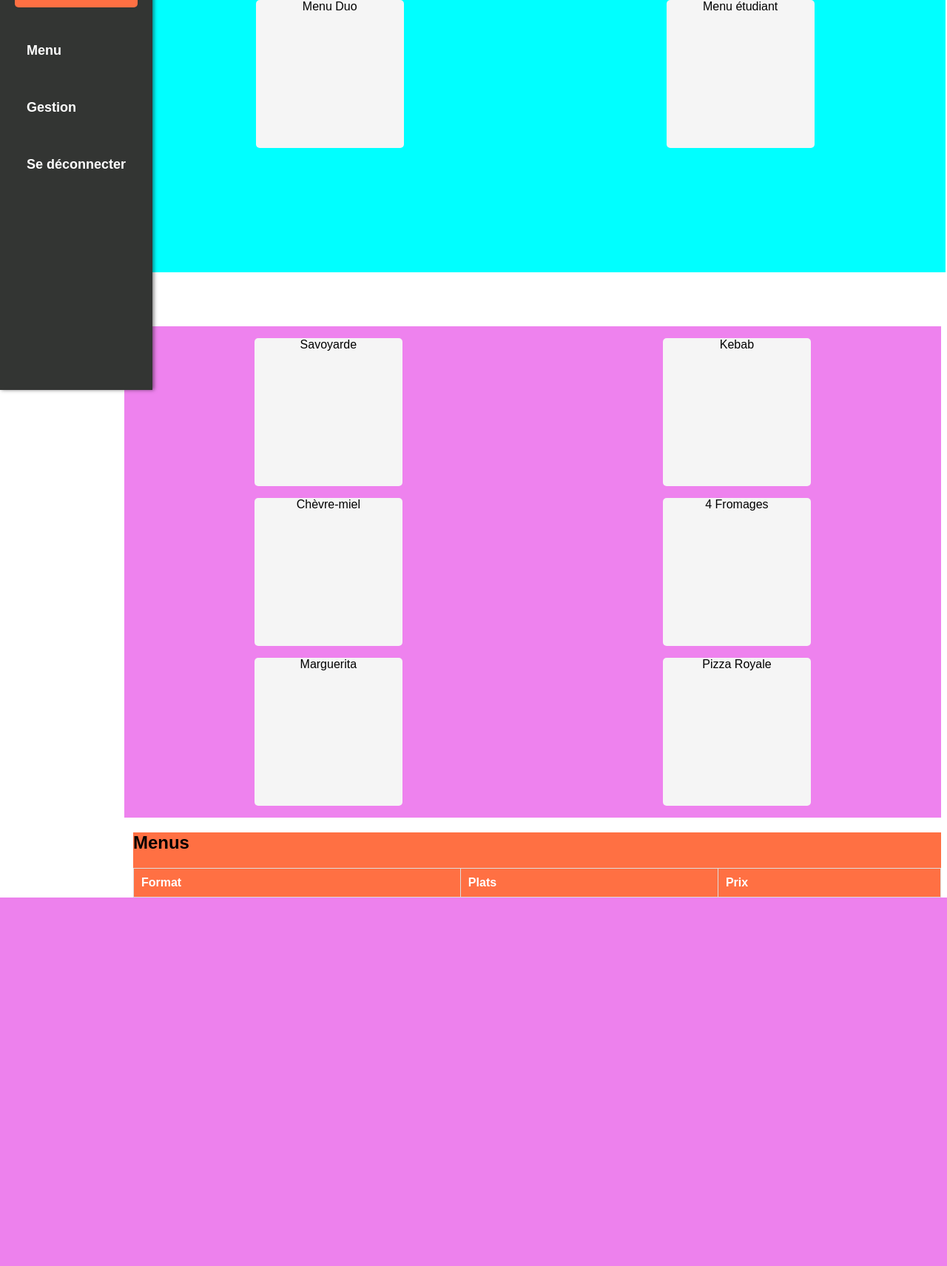
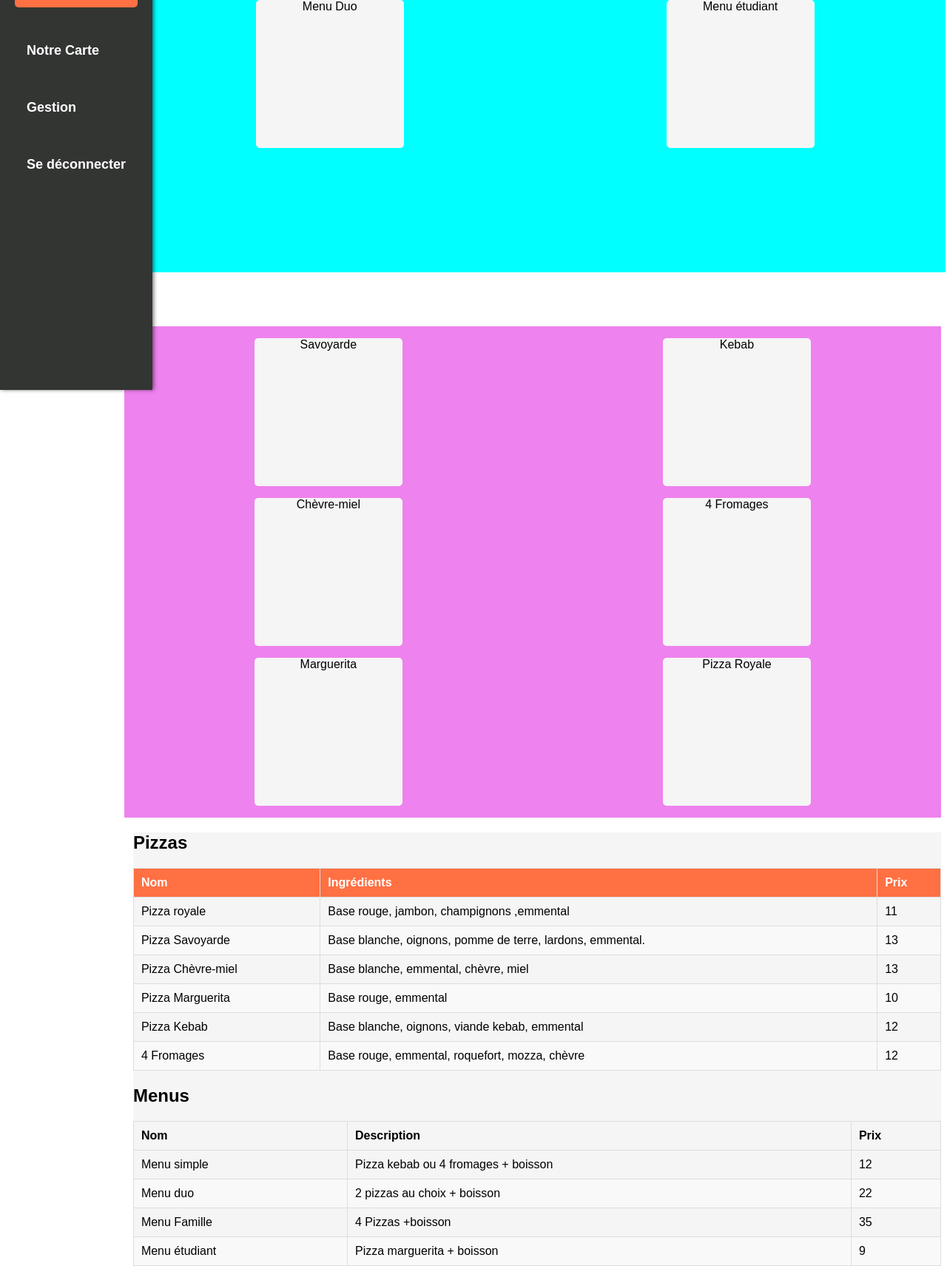
Before and after one commit to moralesjustin19/Gestionnaire-de-menu, a PHP site: page /restaurant_menu.php in a window 1280 px wide. Shown: the part 313-2024 px from the top of the page at 74% size. Before the commit the page ends 1526 px from the top, so only its background shows below. Run offline with PHP 8.4, Linux system fonts and the light colour scheme; data comes from the database, SQL or seed files in the repository; data that the repository does not hold is empty.

Commit message:
Execution de requete qui affiche les données des menu et pizzas et mise en place sur des tableaux differents

```diff
--- a/restaurant_menu.php
+++ b/restaurant_menu.php
@@ -6,12 +6,23 @@ $password ="";
 $dbname ="gestionnaire_menu";
 
 try {
-    $bdd = new PDO("mysql:host=$servername;dbname=gestionnaire_menu", $username, $password);
+    $bdd = new PDO("mysql:host=$servername;dbname=$dbname", $username, $password);
     $bdd->setAttribute(PDO::ATTR_ERRMODE, PDO::ERRMODE_EXCEPTION);
 } catch (PDOException $e) {
 
     echo "Erreur de connexion : " . $e->getMessage();
 }
+
+$getMenu = $bdd->prepare("SELECT * FROM `gestion`");
+$getMenu->execute();
+
+$menus = $getMenu->fetchAll(PDO::FETCH_ASSOC);
+
+
+$getgestionMenu = $bdd->prepare("SELECT * FROM `gestion_menu`");
+$getgestionMenu->execute();
+
+$gestionMenu = $getgestionMenu->fetchAll(PDO::FETCH_ASSOC);
 ?>
 
 <!DOCTYPE html>
@@ -280,7 +291,7 @@ try {
         <section>
             <nav class="LeftNavbar">
               <a class="active" href="accueil.php">Accueil</a>
-              <a href="restaurant_menu">Menu</a>
+              <a href="restaurant_menu">Notre Carte</a>
               <a href="gerer.php">Gestion</a>
               <a href="logout.php">Se déconnecter</a>
             </nav>
@@ -313,23 +324,44 @@ try {
               </div>
               </div>
         </section>
-        <section class="main2">
-          <h2>Menus</h2>
+        <div class="main2">
+          <h2>Pizzas</h2>
           <table border="1">
             <thead>
               <tr>
-                <th>Format</th>
-                <th>Plats</th>
+                <th>Nom</th>
+                <th>Ingrédients</th>
                 <th>Prix</th>
               </tr>
             </thead>
             <tbody>
               <?php
-              foreach ($menus as $menu) {
+              foreach ($menus as $key => $value) {
                 echo "<tr>";
-                echo "<td>". htmlspecialchars($pizza['format']) . "</td>";
-                echo "<td>". htmlspecialchars($pizza['plats']) . "</td>";
-                echo "<td>". htmlspecialchars($pizza['prix']) . "</td>";
+                echo "<td>". htmlspecialchars($value['nom']) . "</td>";
+                echo "<td>". htmlspecialchars($value['ingredients']) . "</td>";
+                echo "<td>". htmlspecialchars($value['prix']) . "</td>";
+              }
+              ?>
+            </tbody>
+          </table>
+        </section>
+        <div class="main3">
+          <h2>Menus</h2>
+          <table border="1">
+            <tr>
+              <th>Nom</th>
+              <th>Description</th>
+              <th>Prix</th>
+            </tr>
+            </thead>
+            <tbody>
+              <?php
+              foreach($gestionMenu as $key => $value) {
+                echo "<tr>";
+                echo "<td>". htmlspecialchars($value['nom']) . "</td>";
+                echo "<td>". htmlspecialchars($value['description']) . "</td>";
+                echo "<td>". htmlspecialchars($value['prix']) . "</td>";
               }
               ?>
             </tbody>
--- a/stylesheet/styles.css
+++ b/stylesheet/styles.css
@@ -294,9 +294,13 @@ box-shadow: #d4d4d4;
 text-align: center;
 }
 
-.main2{
+.main2 {
 margin-left: 10%;
-background-color: #ff7043;
+background-color: whitesmoke;
+}
+
+.main3 {
+  background-color: whitesmoke;
 }
 
 table {
```
